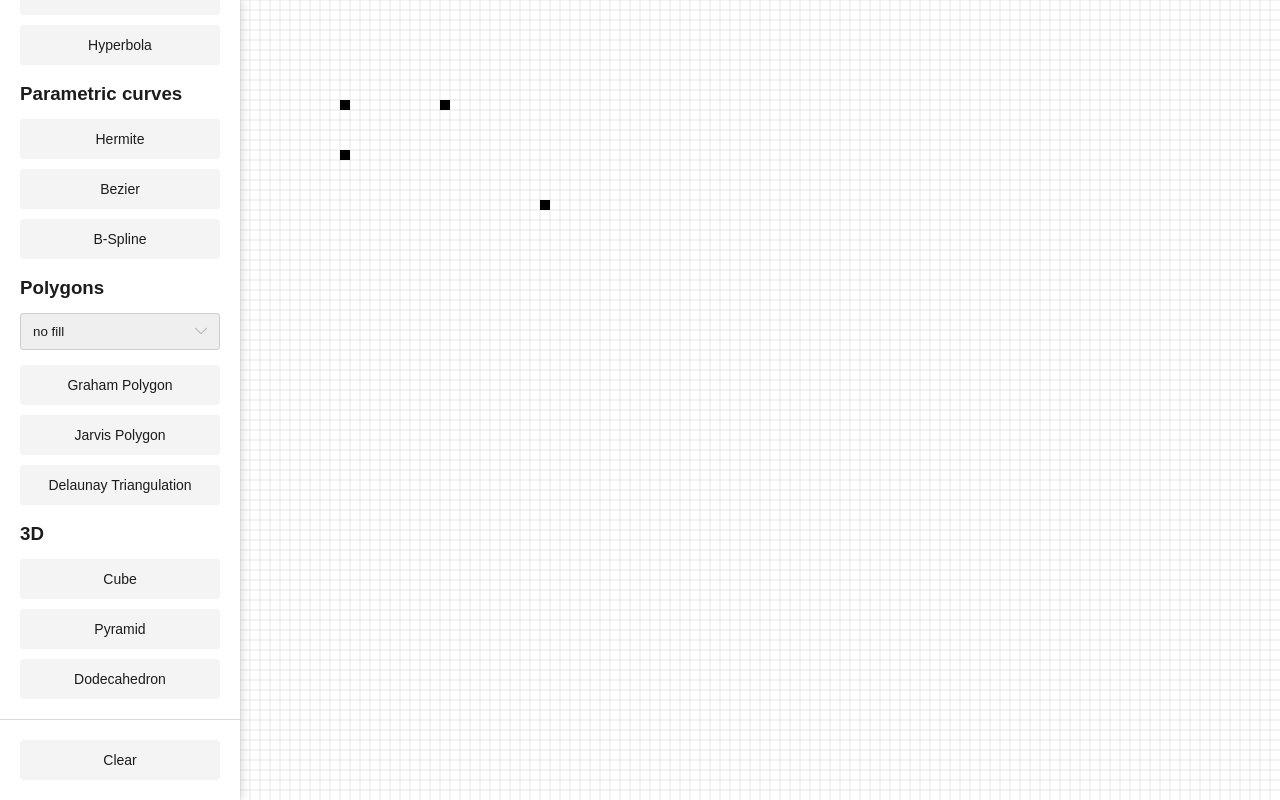
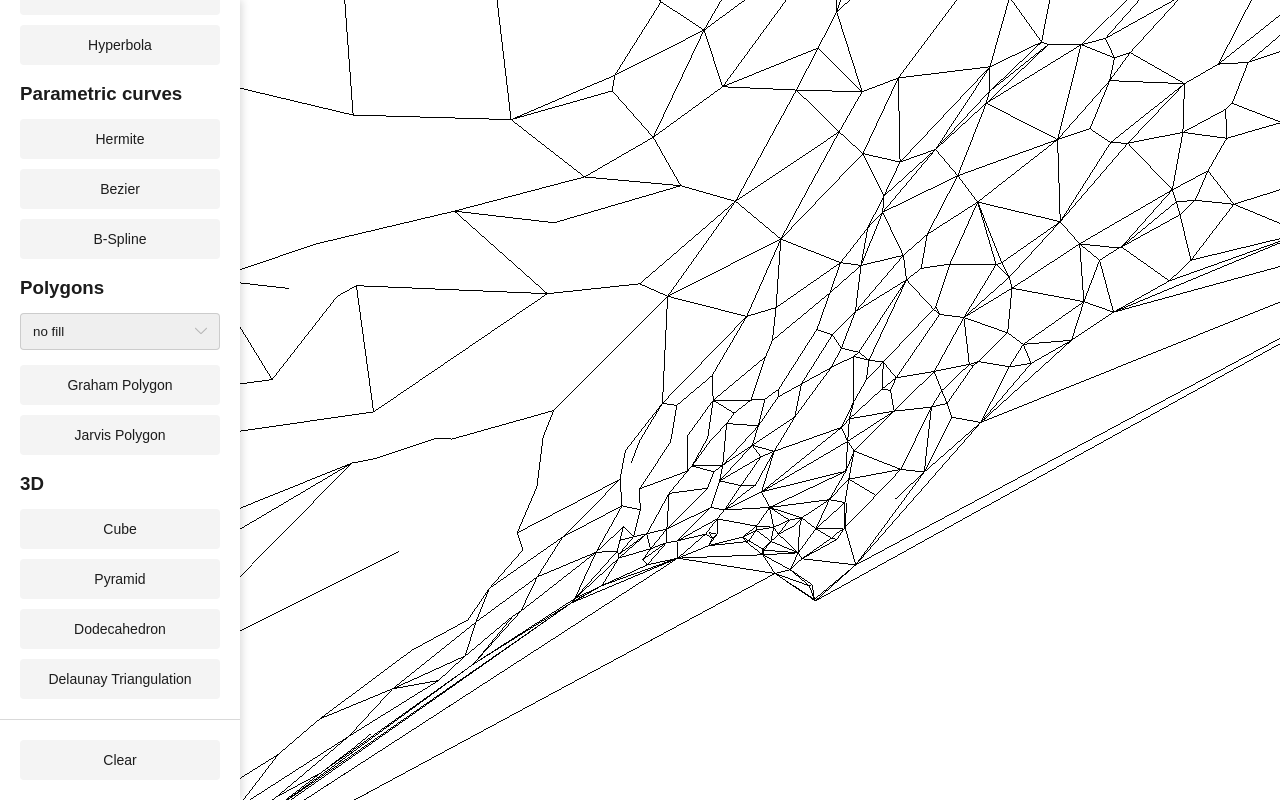
Before and after one commit to MaksimPilat/computer-graphics, a website built with webpack: page index.html in a window 1280 px wide. Both pictures are taken after a click on the button "Delaunay Triangulation". Built offline with nearby package versions, Linux system fonts and the light colour scheme.

Commit message:
modified:   index.html 	modified:   package-lock.json 	modified:   package.json 	modified:   src/2D/PolygonBuilder.ts 	modified:   src/3D/Canvas3D.ts 	modified:   src/App.ts 	modified:   src/types.ts

```diff
--- a/index.html
+++ b/index.html
@@ -40,13 +40,13 @@
           <div class="menu__group">
             <button id="graham-polygon">Graham Polygon</button>
             <button id="jarvis-polygon">Jarvis Polygon</button>
-            <button id="delaunay-triangulation">Delaunay Triangulation</button>
           </div>
           <h3>3D</h3>
           <div class="menu__group">
             <button id="cube">Cube</button>
             <button id="pyramid">Pyramid</button>
             <button id="dodecahedron">Dodecahedron</button>
+            <button id="delaunay-triangulation">Delaunay Triangulation</button>
           </div>
         </div>
         <div class="menu__footer">
--- a/package.json
+++ b/package.json
@@ -11,9 +11,11 @@
   "license": "ISC",
   "type": "commonjs",
   "dependencies": {
+    "delaunator": "^5.0.1",
     "three": "^0.163.0"
   },
   "devDependencies": {
+    "@types/delaunator": "^5.0.2",
     "@types/three": "^0.163.0",
     "ts-loader": "^9.5.1",
     "typescript": "^5.4.3",
--- a/src/2D/PolygonBuilder.ts
+++ b/src/2D/PolygonBuilder.ts
@@ -1,5 +1,5 @@
 import { LineBuilder } from "./LineBuilder";
-import { Edge, Orientation, Point, Triangle } from "../types";
+import { Edge, Orientation, Point } from "../types";
 import { findLeftmost, orientation } from "./helpers";
 
 export class PolygonBuilder {
@@ -259,8 +259,4 @@ export class PolygonBuilder {
 
     return filledPolygon;
   }
-
-  static buildDelaunayTriangulation(points: Point[]) {
-    return points;
-  }
 }
--- a/src/3D/Canvas3D.ts
+++ b/src/3D/Canvas3D.ts
@@ -1,11 +1,12 @@
 import * as THREE from "three";
+import Delaunator from "delaunator";
 import { Canvas, CanvasOptions, Point, Shape } from "../types";
 
 export type Canvas3DOptions = CanvasOptions;
 
 export class Canvas3D implements Canvas {
   private scene = new THREE.Scene();
-  private camera = new THREE.PerspectiveCamera(75, window.innerWidth / window.innerHeight, 0.1, 1000);
+  private camera = new THREE.PerspectiveCamera(75, window.innerWidth / window.innerHeight, 1, 1000);
   private renderer = new THREE.WebGLRenderer();
   private resizeObserver: ResizeObserver;
   private animationFrameId: number | null = null;
@@ -26,7 +27,7 @@ export class Canvas3D implements Canvas {
 
     this.resizeObserver.observe(root);
 
-    this.scene.background = new THREE.Color("#ffffff");
+    this.scene.background = new THREE.Color(THREE.Color.NAMES.white);
 
     this.camera.position.z = 2;
     this.camera.userData = { theta: 0, phi: 0 };
@@ -36,9 +37,10 @@ export class Canvas3D implements Canvas {
     this.renderer.domElement.addEventListener("mousedown", (event) => this.onMouseDown(event));
     this.renderer.domElement.addEventListener("mouseup", () => this.onMouseUp());
     this.renderer.domElement.addEventListener("mousemove", (event) => this.onMouseMove(event));
+    this.renderer.domElement.addEventListener("wheel", (event) => this.onMouseWheel(event));
   }
 
-  draw(geometry: THREE.BufferGeometry, shapeName: Shape) {
+  draw(geometry: THREE.BufferGeometry, shapeName: Shape, isAnimated = true) {
     this.clear();
 
     this.currentShape = shapeName;
@@ -50,7 +52,9 @@ export class Canvas3D implements Canvas {
 
     this.scene.add(line);
 
-    this.animateCamera();
+    this.renderer.render(this.scene, this.camera);
+
+    isAnimated && this.animateCamera();
   }
 
   drawCube() {
@@ -68,6 +72,54 @@ export class Canvas3D implements Canvas {
     this.draw(geometry, Shape.DODECAHEDRON);
   }
 
+  drawDelaunayTriangulation() {
+    const size = { x: 200, z: 200 };
+    const pointsCount = 1000;
+    const points3d = [];
+    let sumX = 0,
+      sumZ = 0;
+
+    for (let i = 0; i < pointsCount; i++) {
+      const x = THREE.MathUtils.randFloatSpread(size.x);
+      const z = THREE.MathUtils.randFloatSpread(size.z);
+      const y = (Math.sin((x / size.x) * 5) + Math.cos((z / size.z) * 5)) * 25;
+
+      points3d.push(new THREE.Vector3(x, y, z));
+      sumX += x;
+      sumZ += z;
+    }
+
+    const centerX = sumX / pointsCount;
+    const centerZ = sumZ / pointsCount;
+
+    points3d.forEach((point) => {
+      point.x -= centerX;
+      point.z -= centerZ;
+    });
+
+    const points2D = points3d.map((point) => [point.x, point.z]);
+    const indexDelaunay = Delaunator.from(points2D);
+    const triangles = indexDelaunay.triangles;
+    const verticesArray = new Float32Array(points3d.length * 3);
+    const indicesArray = new Uint32Array(triangles.length);
+
+    points3d.forEach((point, i) => {
+      verticesArray[i * 3] = point.x;
+      verticesArray[i * 3 + 1] = point.y;
+      verticesArray[i * 3 + 2] = point.z;
+    });
+
+    triangles.forEach((index, i) => {
+      indicesArray[i] = index;
+    });
+
+    const geometry = new THREE.BufferGeometry();
+    geometry.setAttribute("position", new THREE.BufferAttribute(verticesArray, 3));
+    geometry.setIndex(new THREE.BufferAttribute(indicesArray, 1));
+
+    this.draw(geometry, Shape.TRIANGULATION);
+  }
+
   clear() {
     this.currentShape = null;
 
@@ -79,6 +131,7 @@ export class Canvas3D implements Canvas {
     this.scene.clear();
     this.renderer.clear();
     this.camera.clear();
+    this.camera.position.z = 2;
   }
 
   disable() {
@@ -120,6 +173,15 @@ export class Canvas3D implements Canvas {
     }
   }
 
+  private onMouseWheel(event: WheelEvent) {
+    const delta = event.deltaY;
+    const step = (delta > 0 ? -1 : 1) * 10;
+
+    this.camera.position.z += step;
+
+    this.renderer.render(this.scene, this.camera);
+  }
+
   private rotateShape(shapeName: Shape, deltaMove: Point) {
     const object = this.scene.getObjectByName(shapeName.toString()) as THREE.Object3D<THREE.Object3DEventMap>;
 
@@ -133,7 +195,8 @@ export class Canvas3D implements Canvas {
   private rotateCamera(deltaMove: Point) {
     const center = new THREE.Vector3(0, 0, 0);
 
-    const radius = 2;
+    const radius = this.camera.position.z;
+
     const frequency = 0.5;
     const theta = -deltaMove.x * 0.01;
     const phi = -deltaMove.y * 0.01;
@@ -143,8 +206,7 @@ export class Canvas3D implements Canvas {
 
     const x = radius * Math.sin(this.camera.userData.theta);
     const y = radius * Math.sin(this.camera.userData.phi) * Math.cos(frequency * this.camera.userData.theta);
-    const z = radius * Math.cos(this.camera.userData.phi);
-    const newPosition = new THREE.Vector3(x, y, z);
+    const newPosition = new THREE.Vector3(x, y, radius);
 
     this.camera.position.copy(newPosition);
     this.camera.lookAt(center);
--- a/src/App.ts
+++ b/src/App.ts
@@ -204,24 +204,6 @@ export class App {
     return polygon;
   }
 
-  drawDelaunayTriangulation() {
-    this.switchTo2D();
-
-    const points: Point[] = [
-      { x: 10, y: 10 },
-      { x: 10, y: 15 },
-      { x: 30, y: 20 },
-      { x: 20, y: 10 },
-    ];
-
-    let triangulation = PolygonBuilder.buildDelaunayTriangulation(points);
-
-    console.log(triangulation);
-
-    this.canvas2D.clear();
-    this.canvas2D.draw(triangulation, 50);
-  }
-
   drawCube() {
     this.switchTo3D();
     this.canvas3D.drawCube();
@@ -235,6 +217,11 @@ export class App {
   drawDodecahedron() {
     this.switchTo3D();
     this.canvas3D.drawDodecahedron();
+  }
+
+  drawDelaunayTriangulation() {
+    this.switchTo3D();
+    this.canvas3D.drawDelaunayTriangulation();
   }
 
   clearCanvas() {
```
Also changed, not shown: src/types.ts (+1 -6 lines), 1 other file.
